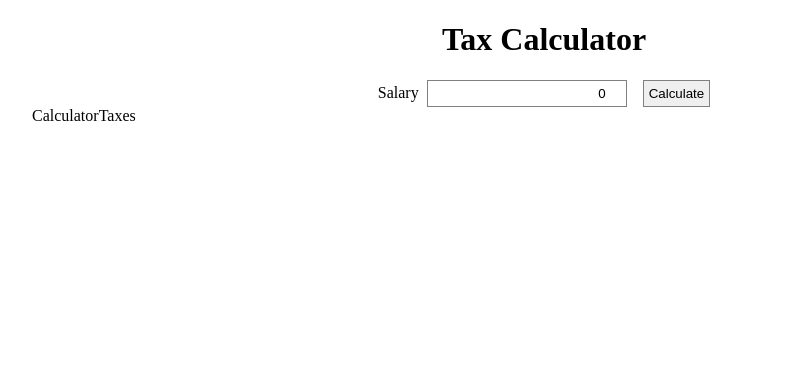
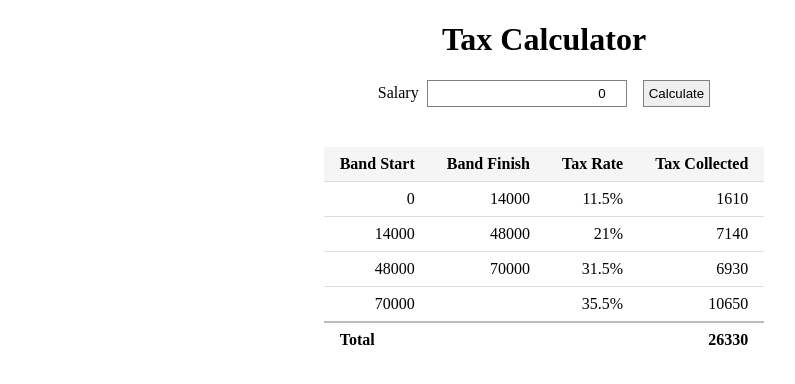
Before and after one commit to ChamiduJ/tax-calculator, a React (Vite) app: page / in a window 1280 px wide. Shown: the top 384 px of the page, without its empty margins (96-891 px from the left). Built offline with nearby package versions, Linux system fonts and the light colour scheme.

Commit message:
Add CalculatorTaxes component

```diff
--- a/src/Components/Calculator/Calculator.tsx
+++ b/src/Components/Calculator/Calculator.tsx
@@ -1,10 +1,20 @@
 import CalculatorForm from './CalculatorForm/CalculatorForm'
 import CalculatorTaxes from './CalculatorTaxes/CalculatorTaxes'
+
+const mockTaxData = {
+  bands: [
+    { bandStart: 0, bandFinish: 14000, taxRate: 11.5, taxCollected: 1610.0 },
+    { bandStart: 14000, bandFinish: 48000, taxRate: 21.0, taxCollected: 7140.0 },
+    { bandStart: 48000, bandFinish: 70000, taxRate: 31.5, taxCollected: 6930.0 },
+    { bandStart: 70000, bandFinish: null, taxRate: 35.5, taxCollected: 10650.0 },
+  ],
+  total: 26330.0,
+}
 
 const Calculator = () => (
   <div>
     <CalculatorForm onSubmit={() => {}} />
-    <CalculatorTaxes />
+    <CalculatorTaxes taxData={mockTaxData} />
   </div>
 )
 
--- a/src/Components/Calculator/CalculatorTaxes/CalculatorTaxes.tsx
+++ b/src/Components/Calculator/CalculatorTaxes/CalculatorTaxes.tsx
@@ -1,3 +1,49 @@
-const CalculatorTaxes = () => <div>CalculatorTaxes</div>
+import type { FC } from 'react'
+import s from './styles.module.scss'
+
+type TaxBand = {
+  bandStart: number
+  bandFinish: number | null
+  taxRate: number
+  taxCollected: number
+}
+
+type CalculatorTaxesProps = {
+  taxData: {
+    bands: TaxBand[]
+    total: number
+  }
+}
+
+const CalculatorTaxes: FC<CalculatorTaxesProps> = ({ taxData: { bands, total } }) => (
+  <table className={s.calculatorTaxes}>
+    <thead>
+      <tr>
+        <th>Band Start</th>
+        <th>Band Finish</th>
+        <th>Tax Rate</th>
+        <th>Tax Collected</th>
+      </tr>
+    </thead>
+    <tbody>
+      {bands.map((band, index) => (
+        <tr key={index}>
+          <td>{band.bandStart}</td>
+          <td>{band.bandFinish}</td>
+          <td>{band.taxRate}%</td>
+          <td>{band.taxCollected}</td>
+        </tr>
+      ))}
+      <tr>
+        <td colSpan={3}>
+          <b>Total</b>
+        </td>
+        <td>
+          <b>{total}</b>
+        </td>
+      </tr>
+    </tbody>
+  </table>
+)
 
 export default CalculatorTaxes
--- /dev/null
+++ b/src/Components/Calculator/CalculatorTaxes/styles.module.scss
@@ -0,0 +1,25 @@
+.calculatorTaxes {
+  border-collapse: collapse;
+  margin: 2.5rem auto;
+
+  th,
+  td {
+    padding: 8px 16px;
+    text-align: left;
+    border-bottom: 1px solid #ddd;
+  }
+
+  td:not([colspan]) {
+    text-align: right;
+  }
+
+  th {
+    background-color: #f5f5f5;
+    font-weight: 600;
+  }
+
+  tbody tr:last-child td {
+    border-top: 2px solid #bbb;
+    border-bottom: none;
+  }
+}
```
